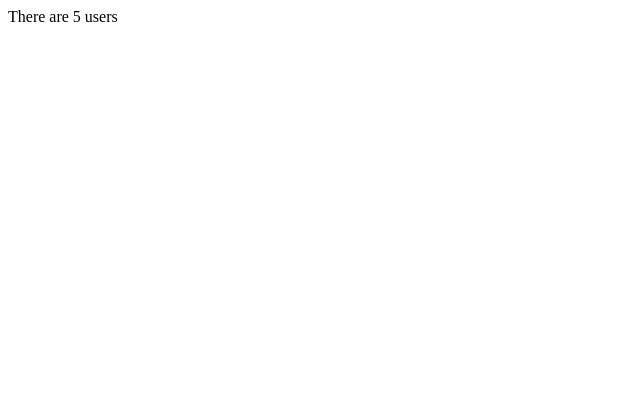
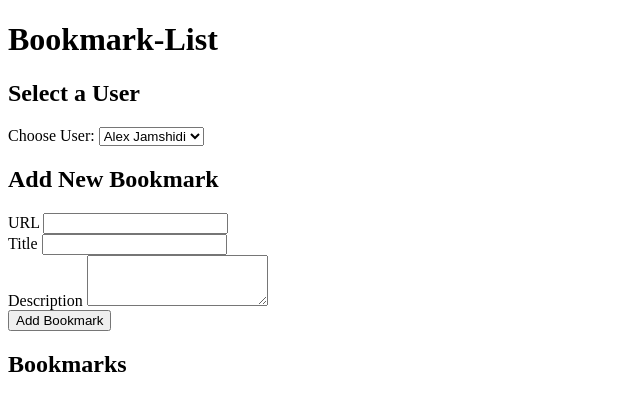
Before and after one commit to Alex-Jamshidi/Bookmark-List, a website: page index.html in a window 1280 px wide. Shown: the whole page, without its empty margins (0-640 px from the left). Drawn offline with Linux system fonts and the light colour scheme.

Commit message:
created html file, form for input and dropdown menu with five users.

```diff
--- a/index.html
+++ b/index.html
@@ -1,8 +1,55 @@
 <!DOCTYPE html>
-<html>
-  <head>
-    <script type="module" src="script.js"></script>
-  </head>
-  <body>
-  </body>
+<html lang="en">
+<head>
+  <meta charset="UTF-8">
+  <meta name="viewport" content="width=device-width, initial-scale=1.0">
+  <title>Bookmark-List</title>
+</head>
+<body>
+
+  <main>
+    <header>
+      <h1>Bookmark-List</h1>
+    </header>
+
+    <section>
+      <h2 id="user-heading">Select a User</h2>
+      <div>
+        <label for="user-select">Choose User:</label>
+        <select id="user-select">
+          <option value="user1">Alex Jamshidi</option>
+          <option value="user2">Fayaz</option>
+          <option value="user3">Mohsen</option>
+          <option value="user4">Carlos</option>
+          <option value="user5">Abdul</option>
+        </select>
+      </div>
+    </section>
+
+    <section>
+      <h2 id="form-heading">Add New Bookmark</h2>
+      <form id="bookmark-form">
+        <div>
+          <label for="bookmark-url">URL</label>
+          <input type="url" id="bookmark-url" required>
+        </div>
+        <div>
+          <label for="bookmark-title">Title</label>
+          <input type="text" id="bookmark-title" required>
+        </div>
+        <div>
+          <label for="bookmark-desc">Description</label>
+          <textarea id="bookmark-desc" required rows="3"></textarea>
+        </div>
+        <button type="submit">Add Bookmark</button>
+      </form>
+    </section>
+
+    <section aria-labelledby="bookmarks-heading">
+      <h2 id="bookmarks-heading">Bookmarks</h2>
+      <div id="bookmarks-container"></div>
+    </section>
+  </main>
+
+</body>
 </html>
```
